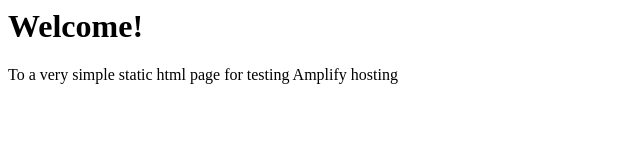
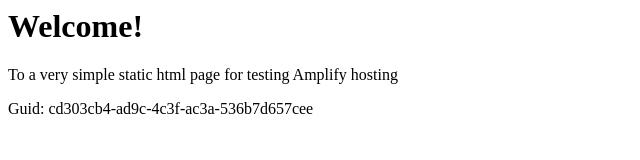
Before and after one commit to aws-aemilia-arn/Github-PR-Commit-Integration-Test-DoNotTouch-GitH-MJCD6L4M-v1-preprod-eu-north-1, a website: page src/index.html in a window 1280 px wide. Shown: the whole page, without its empty margins (0-640 px from the left). Drawn offline with Linux system fonts and the light colour scheme.

Commit message:
commit from integ tests

```diff
--- a/src/index.html
+++ b/src/index.html
@@ -1,3 +1,5 @@
+
+
 <html lang="en">
 
 <head>
@@ -10,6 +12,6 @@
 <body>
     <h1>Welcome!</h1>
     <p>To a very simple static html page for testing Amplify hosting</p>
-</body>
+    <p>Guid: cd303cb4-ad9c-4c3f-ac3a-536b7d657cee</p></body>
 
 </html>
```
